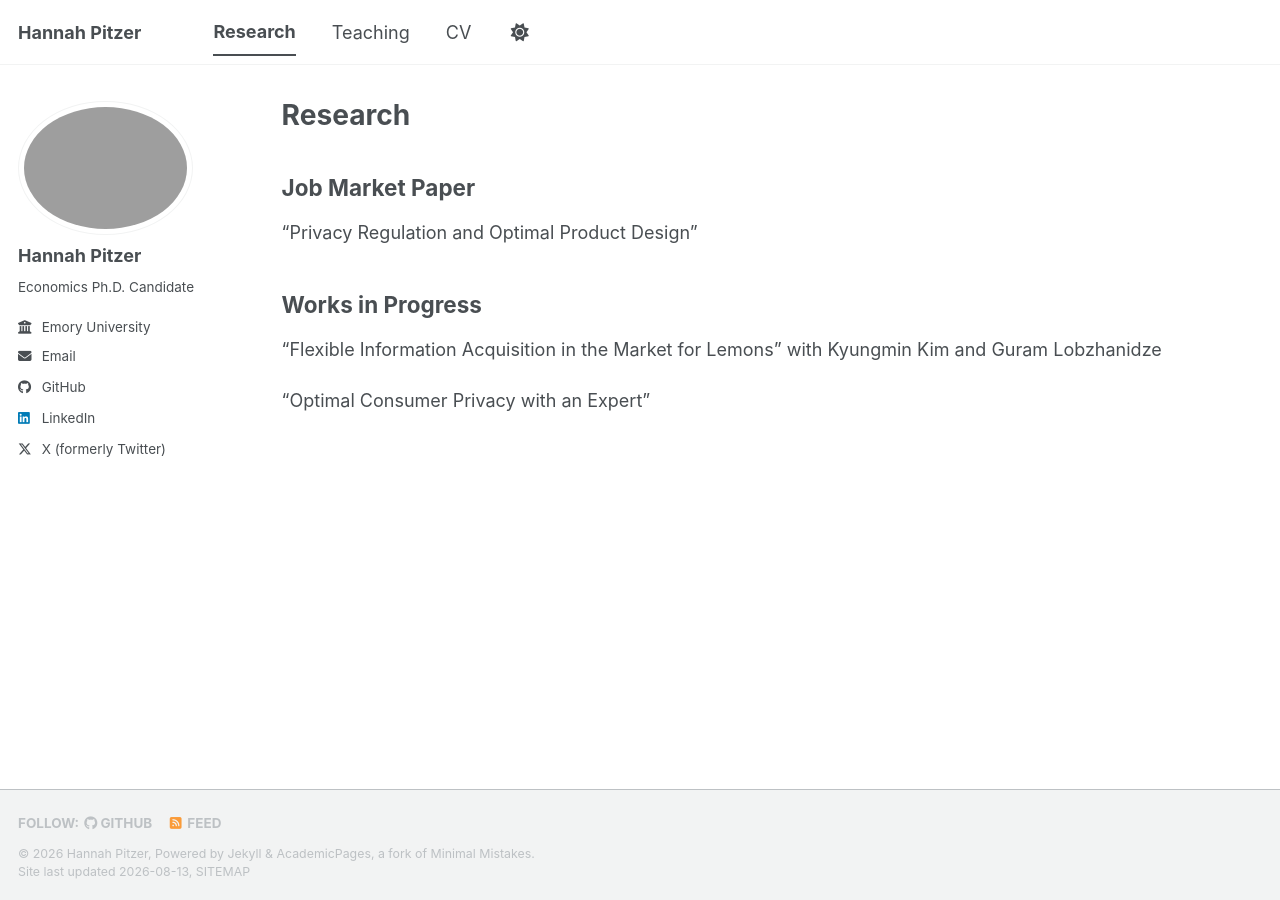
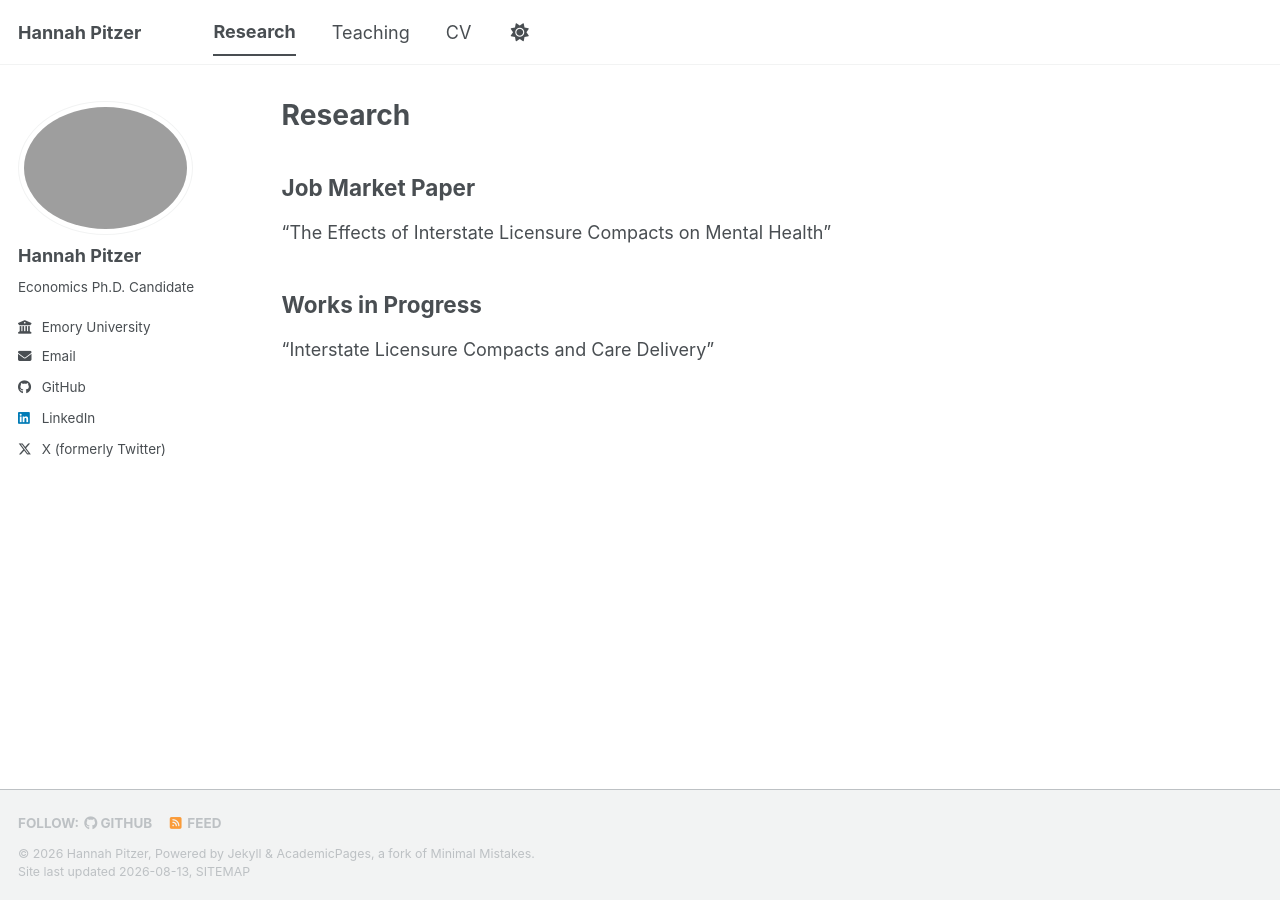
Before and after one commit to hdpitzer/hdpitzer.github.io, a Jekyll site: the page built from _pages/research.md, in a window 1280 px wide. Built offline with Jekyll 4.4.1, drawn with Linux system fonts in a browser that asks for light colours; a style sheet for code colours, icons or effects is not loaded.

Commit message:
Update research.md

```diff
--- a/_pages/research.md
+++ b/_pages/research.md
@@ -7,12 +7,9 @@ author_profile: true
 
 ## Job Market Paper
 
-"Privacy Regulation and Optimal Product Design"
+"The Effects of Interstate Licensure Compacts on Mental Health"
 <!-- [Download PDF](/files/job-market-paper.pdf)-->
 
 ## Works in Progress
 
-"Flexible Information Acquisition in the Market for Lemons"
-with Kyungmin Kim and Guram Lobzhanidze
-
-"Optimal Consumer Privacy with an Expert"
+"Interstate Licensure Compacts and Care Delivery"
```
